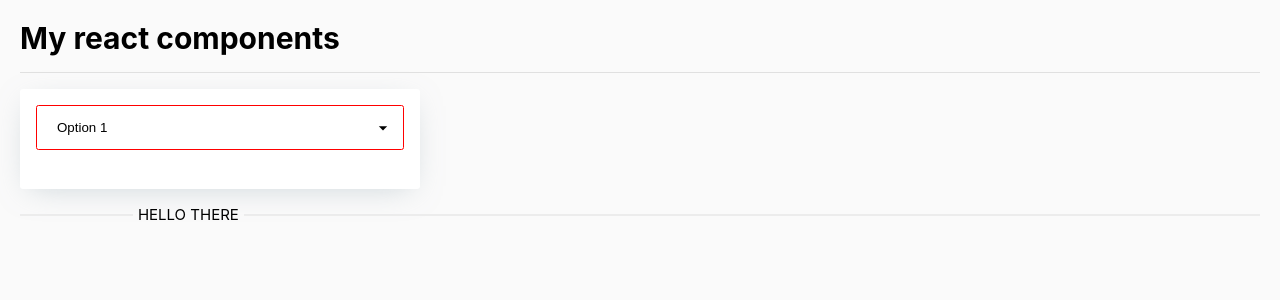
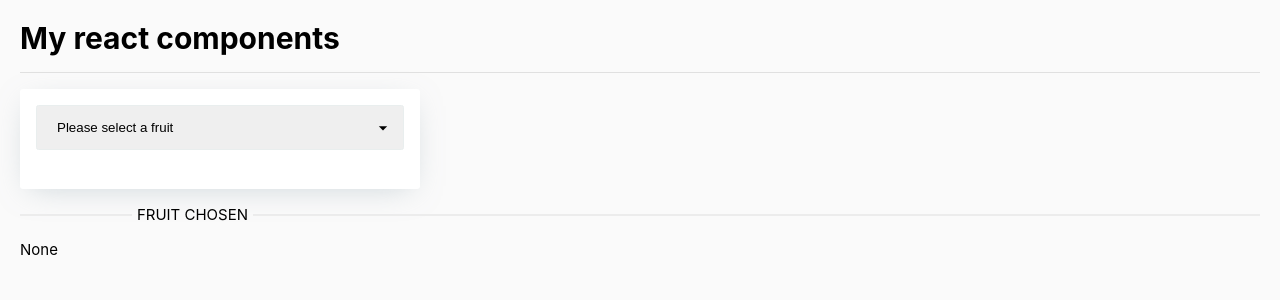
Before and after one commit to ofemmy/custom-components, a React (Create React App) app: page / in a window 1280 px wide. Shown: the top 300 px of the page. Built offline with nearby package versions, Linux system fonts and the light colour scheme.

Commit message:
added prop to styling

```diff
--- a/src/App.tsx
+++ b/src/App.tsx
@@ -1,17 +1,35 @@
-import React from "react";
+import React, { useState, ChangeEvent } from "react";
 import Divider from "./components/Divider";
-import SelectText from "./components/Select";
+import Select from "./components/Select";
 import Card from "./components/Card";
 
 function App() {
+  const [fruits, setFruit] = useState([
+    "mango",
+    "orange",
+    "tangerine",
+    "apple",
+    "avocado",
+  ]);
+  const [chosenFruit, setChosenFruit] = useState("");
+  const changeHandler = (e: ChangeEvent<HTMLSelectElement>) => {
+    setChosenFruit(e.target.value);
+  };
   return (
     <div>
       <h1>My react components</h1>
       <Divider />
       <Card>
-        <SelectText />
+        <Select placeholder="Please select a fruit" onChange={changeHandler}>
+          {fruits.map((fruit, i) => (
+            <option value={fruit} key={i}>
+              {fruit}
+            </option>
+          ))}
+        </Select>
       </Card>
-      <Divider position="left">Hello there</Divider>
+      <Divider position="left">Fruit Chosen</Divider>
+      <p>{chosenFruit || "None"}</p>
     </div>
   );
 }
--- a/src/components/Select/Select.tsx
+++ b/src/components/Select/Select.tsx
@@ -1,12 +1,13 @@
-import React, { useRef } from "react";
-import styled from "styled-components";
+import React, { HTMLAttributes, ChangeEvent } from "react";
+import styled, { css } from "styled-components";
 import { MdArrowDropDown } from "react-icons/md";
+import { IconType } from "react-icons/lib";
 const StyledContainer = styled.div`
   position: relative;
   width: 100%;
 `;
-const StyledSelect = styled.select`
-  background: transparent;
+const StyledSelect = styled.select<SelectProps>`
+  border-color: ${({ theme }) => theme.primary};
   appearance: none;
   width: 100%;
   display: flex;
@@ -16,8 +17,30 @@ const StyledSelect = styled.select`
   padding: 1rem 2rem 1rem 2rem;
   color: inherit;
   border-radius: 0.25rem;
-  border: 1px solid red;
+  border: 1px solid;
   line-height: normal;
+  ${({ variant, theme }) => {
+    switch (variant) {
+      case "fill":
+        return css`
+          background: ${theme.accent};
+          border: none;
+        `;
+      case "outline":
+        return css`
+          border-color: ${theme.accent};
+        `;
+      case "no-border":
+        return css`
+          border: none;
+        `;
+      case "underline":
+        return css`
+          border: none;
+          border-bottom: 2px solid ${theme.accent};
+        `;
+    }
+  }}
 `;
 
 const StyledIconDiv = styled.div`
@@ -32,24 +55,34 @@ const StyledIconDiv = styled.div`
   padding: 0.6rem;
   pointer-events: none;
 `;
-const Select = () => {
-  const selectRef = useRef<HTMLSelectElement>(null);
-  const clickHandler = () => {
-    console.log(selectRef);
-    if (selectRef.current) selectRef.current.selectedIndex = 1;
-  };
+interface SelectProps extends HTMLAttributes<HTMLSelectElement> {
+  variant?: "outline" | "fill" | "underline" | "no-border";
+  icon?: IconType;
+  placeholder?: string;
+  borderColor?: string;
+  backgroundColor?: string;
+}
+
+const Select = ({
+  variant,
+  placeholder,
+  children,
+  icon,
+  ...otherProps
+}: SelectProps) => {
   return (
     <StyledContainer>
-      <StyledSelect ref={selectRef}>
-        <option>Option 1</option>
-        <option>Option 2</option>
-        <option>Option 3</option>
-        <option>Option 4</option>
-        <option>Option 5</option>
+      <StyledSelect
+        variant={variant ? variant : "outline"}
+        {...otherProps}
+        defaultValue={"DEFAULT"}
+      >
+        <option value="DEFAULT" disabled hidden>
+          {placeholder}
+        </option>
+        {children}
       </StyledSelect>
-      <StyledIconDiv>
-        <MdArrowDropDown />
-      </StyledIconDiv>
+      <StyledIconDiv>{icon ? icon({}) : <MdArrowDropDown />}</StyledIconDiv>
     </StyledContainer>
   );
 };
--- a/src/theme.ts
+++ b/src/theme.ts
@@ -1,4 +1,6 @@
 export const theme = {
   dividerColor: "#e0e0e0",
-  primary:"#142850"
+  primary:"#142850",
+  accent:"#E9EEEE",
+  test:"red",
 };
```
